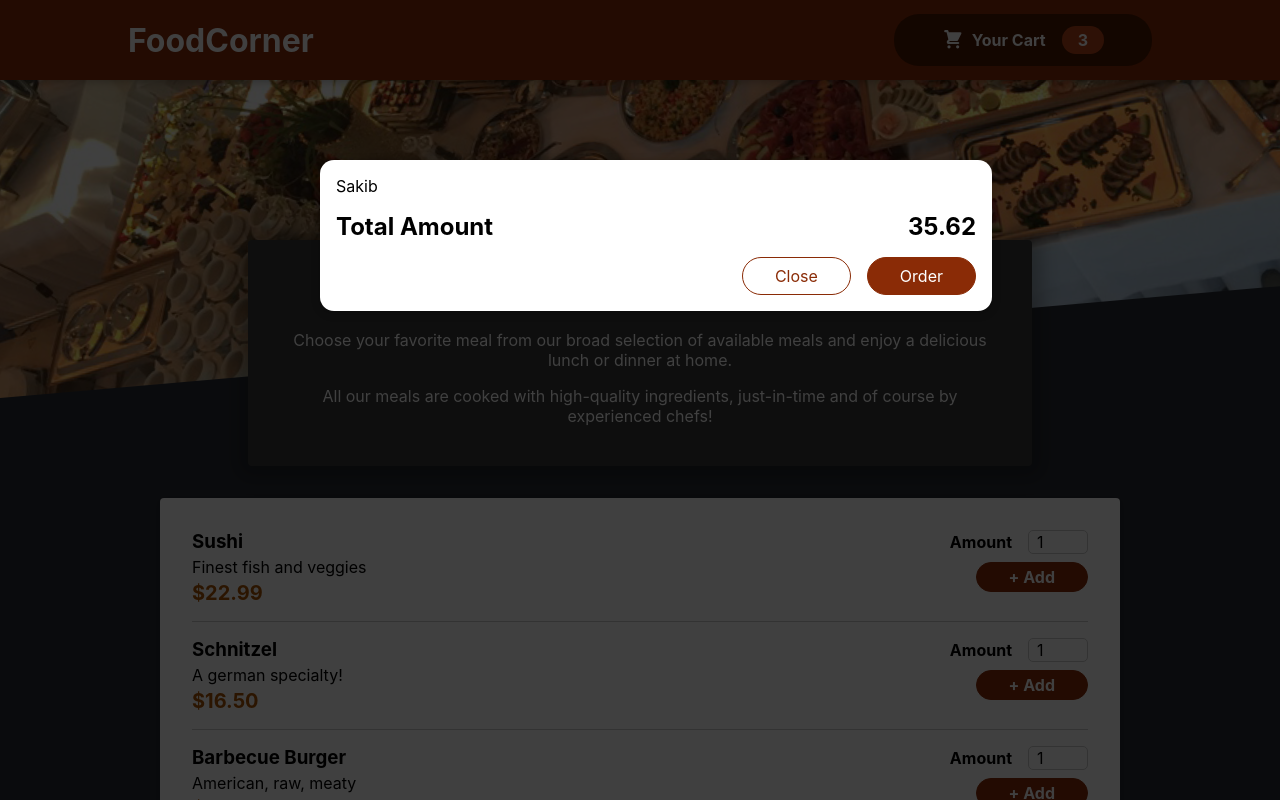
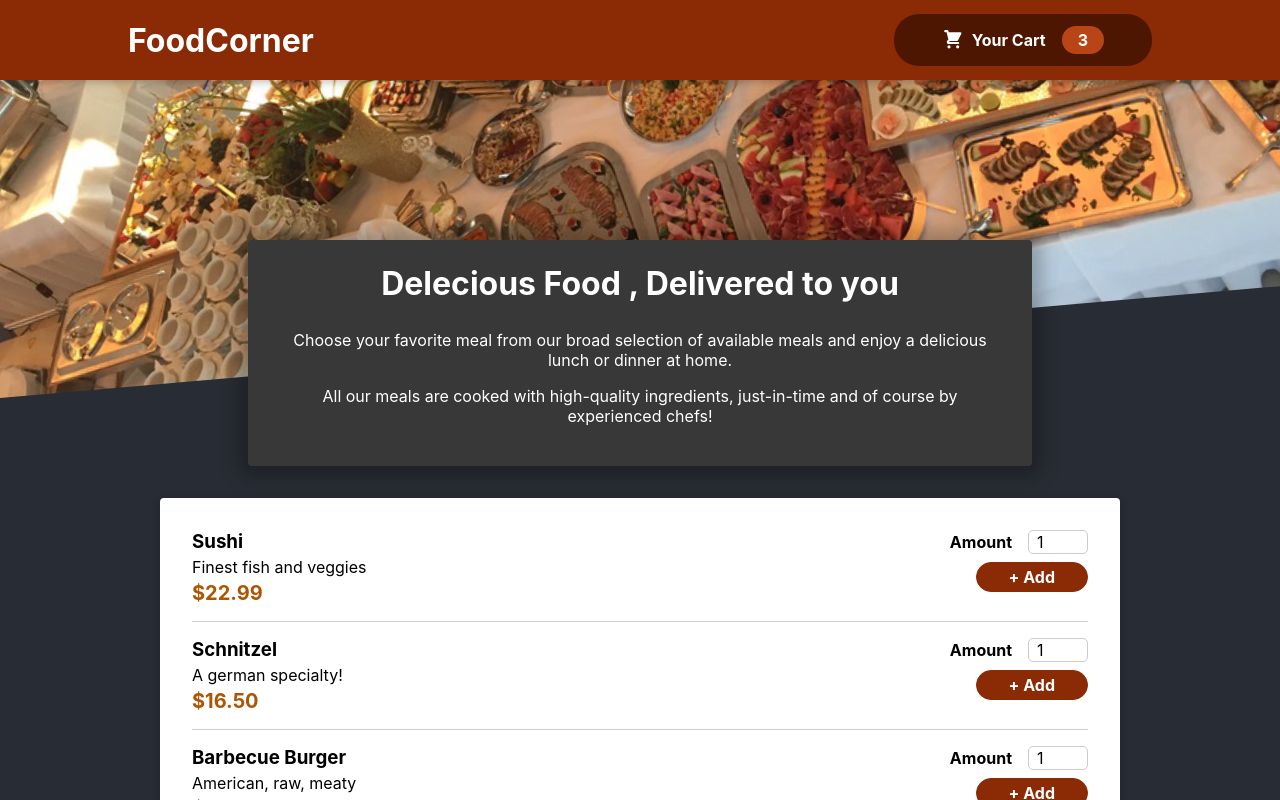
Before and after one commit to Sakebul-islam/FoodCorner, a React (Create React App) app: page / in a window 1280 px wide. Shown: the top 800 px of the page. Built offline with nearby package versions, Linux system fonts and the light colour scheme.

Commit message:
On Cart click Modal component open and on overlay and Model component close button click Model component will be disappear functionnaliti is added

```diff
--- a/public/index.html
+++ b/public/index.html
@@ -17,6 +17,5 @@
     <noscript>You need to enable JavaScript to run this app.</noscript>
     <div id="overlays"></div>
     <div id="root"></div>
-    <div id="root"></div>
   </body>
 </html>
--- a/src/App.js
+++ b/src/App.js
@@ -1,4 +1,4 @@
-import { Fragment } from 'react';
+import { Fragment, useState } from 'react';
 
 import './App.css';
 import Header from './components/Layout/Header/Header';
@@ -6,10 +6,19 @@ import Meals from './components/Meals/Meals';
 import Cart from './components/Cart/Cart';
 
 function App() {
+  const [cartlsShown, setCartlsShown] = useState(false);
+
+  const showCartHandler = () => {
+    setCartlsShown(true);
+  };
+
+  const hideCartHandler = () => {
+    setCartlsShown(false);
+  };
   return (
     <Fragment>
-      <Cart/>
-      <Header />
+      {cartlsShown && <Cart onClose={hideCartHandler} />}
+      <Header onShowCart={showCartHandler} />
       <main>
         <Meals />
       </main>
--- a/src/components/Cart/Cart.jsx
+++ b/src/components/Cart/Cart.jsx
@@ -6,20 +6,22 @@ const Cart = props => {
   const cartItems = (
     <ul className={classes['cart-items']}>
       {[{ id: 'c1', name: 'Sakib', amount: 2, price: 12.99 }].map(item => (
-        <li>{item.name}</li>
+        <li key={item.id}>{item.name}</li>
       ))}
     </ul>
   );
 
   return (
-    <Modal>
+    <Modal onClose={props.onClose}>
       {cartItems}
       <div className={classes.total}>
         <span>Total Amount</span>
         <span>35.62</span>
       </div>
       <div className={classes.actions}>
-        <button className={classes['button--alt']}>Close</button>
+        <button className={classes['button--alt']} onClick={props.onClose}>
+          Close
+        </button>
         <button className={classes.button}>Order</button>
       </div>
     </Modal>
--- a/src/components/Layout/Header/Header.jsx
+++ b/src/components/Layout/Header/Header.jsx
@@ -10,7 +10,7 @@ const Header = props => {
     <Fragment>
       <header className={classes.header}>
         <h1>FoodCorner</h1>
-        <HeaderCardButton/>
+        <HeaderCardButton onClick={props.onShowCart} />
       </header>
       <div className={classes['main-image']}>
         <img src={mealsImage} alt='A table full of delicious food!' />
--- a/src/components/Layout/Header/HeaderCardButton.jsx
+++ b/src/components/Layout/Header/HeaderCardButton.jsx
@@ -4,7 +4,7 @@ import classes from './HeaderCardButton.module.css';
 
 const HeaderCardButton = props => {
   return (
-    <button className={classes.button}>
+    <button className={classes.button} onClick={props.onClick}>
       <span className={classes.icon}>
         <CartIcon />
       </span>
--- a/src/components/UI/Modal.jsx
+++ b/src/components/UI/Modal.jsx
@@ -4,7 +4,7 @@ import { Fragment } from 'react';
 import classes from './Modal.module.css';
 
 const Backdrop = props => {
-  return <div className={classes.backdrop} />;
+  return <div className={classes.backdrop} onClick={props.onClose} />;
 };
 const ModalOverlay = props => {
   return (
@@ -17,7 +17,7 @@ const portalElements = document.querySelector('#overlays');
 const Modal = props => {
   return (
     <Fragment>
-      {ReactDOM.createPortal(<Backdrop />, portalElements)}
+      {ReactDOM.createPortal(<Backdrop onClose={props.onClose}/>, portalElements)}
       {ReactDOM.createPortal(
         <ModalOverlay>{props.children}</ModalOverlay>,
         portalElements
```
